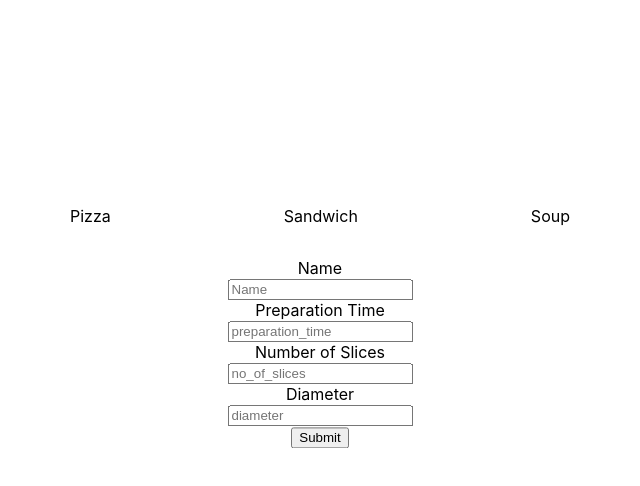
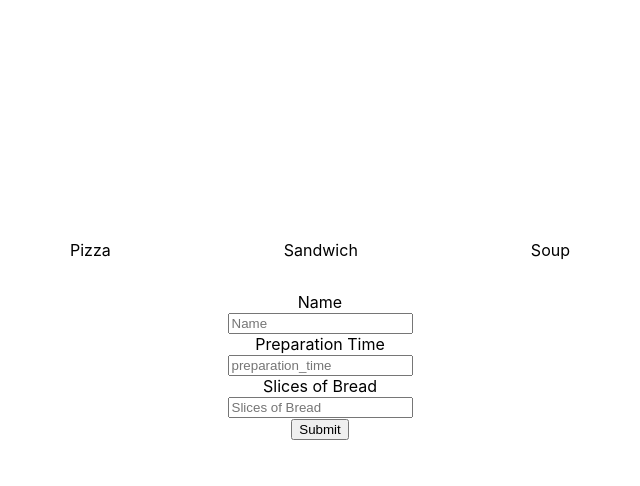
Before and after one commit to MajStc/hexocean, a React (Create React App) app: page / in a window 1280 px wide. Both pictures are taken after a click on the element "Sandwich". Shown: the top 486 px of the page, without its empty margins (320-960 px from the left). Built offline with nearby package versions, Linux system fonts and the light colour scheme.

Commit message:
add forms for every food type

```diff
--- a/src/containers/MainContainer.tsx
+++ b/src/containers/MainContainer.tsx
@@ -5,10 +5,12 @@ import PizzaForm from "./forms/PizzaForm";
 import axios from "axios";
 import { PizzaFormData } from "../utils/pizzaFormTypes";
 import { url } from "../secret/api";
+import SoupForm from "./forms/SoupForm";
+import SandwichForm from "./forms/SandwichForm";
 
 const MainContainer = () => {
   const [foodType, setFoodType] = useState("pizza");
-  const handleSubmit = (data: PizzaFormData) => {
+  const handleSubmit = (data: any) => {
     axios
       .post(url, { ...data, type: foodType })
       .then((res) => console.log(res.data))
@@ -26,7 +28,13 @@ const MainContainer = () => {
         <div onClick={changeFoodType}>Sandwich</div>
         <div onClick={changeFoodType}>Soup</div>
       </div>
-      <PizzaForm onSubmit={handleSubmit} />
+      {
+        {
+          pizza: <PizzaForm onSubmit={handleSubmit} />,
+          soup: <SoupForm onSubmit={handleSubmit} />,
+          sandwich: <SandwichForm onSubmit={handleSubmit} />,
+        }[foodType]
+      }
     </div>
   );
 };
--- /dev/null
+++ b/src/containers/forms/SandwichForm.tsx
@@ -0,0 +1,46 @@
+import React from "react";
+import { Field, reduxForm, InjectedFormProps } from "redux-form";
+import { PizzaFormData } from "../../utils/pizzaFormTypes";
+
+const SandwichForm: React.FC<InjectedFormProps> = React.memo((props) => {
+  const { pristine, submitting, reset, handleSubmit } = props;
+
+  return (
+    <form onSubmit={handleSubmit}>
+      <div>
+        <label>Name</label>
+        <div>
+          <Field name="name" component="input" type="text" placeholder="Name" />
+        </div>
+      </div>
+      <div>
+        <label>Preparation Time</label>
+        <div>
+          <Field
+            name="preparation_time"
+            component="input"
+            type="text"
+            placeholder="preparation_time"
+          />
+        </div>
+      </div>
+      <div>
+        <label>Slices of Bread</label>
+        <div>
+          <Field
+            name="slices_of_bread"
+            component="input"
+            type="number"
+            placeholder="Slices of Bread"
+            parse={(values: any) => +values}
+          />
+        </div>
+      </div>
+      <button type="submit">Submit</button>
+    </form>
+  );
+});
+
+export default reduxForm({
+  form: "sandwich-form",
+})(SandwichForm);
--- /dev/null
+++ b/src/containers/forms/SoupForm.tsx
@@ -0,0 +1,48 @@
+import React from "react";
+import { Field, reduxForm, InjectedFormProps } from "redux-form";
+import { PizzaFormData } from "../../utils/pizzaFormTypes";
+
+const SoupForm: React.FC<InjectedFormProps> = React.memo((props) => {
+  const { pristine, submitting, reset, handleSubmit } = props;
+
+  return (
+    <form onSubmit={handleSubmit}>
+      <div>
+        <label>Name</label>
+        <div>
+          <Field name="name" component="input" type="text" placeholder="Name" />
+        </div>
+      </div>
+      <div>
+        <label>Preparation Time</label>
+        <div>
+          <Field
+            name="preparation_time"
+            component="input"
+            type="text"
+            placeholder="preparation_time"
+          />
+        </div>
+      </div>
+      <div>
+        <label>Spiciness Scale</label>
+        <div>
+          <Field
+            name="spiciness_scale"
+            component="input"
+            type="range"
+            min="0"
+            max="10"
+            placeholder="spiciness_scale"
+            parse={(values: any) => +values}
+          />
+        </div>
+      </div>
+      <button type="submit">Submit</button>
+    </form>
+  );
+});
+
+export default reduxForm({
+  form: "soup-form",
+})(SoupForm);
```
